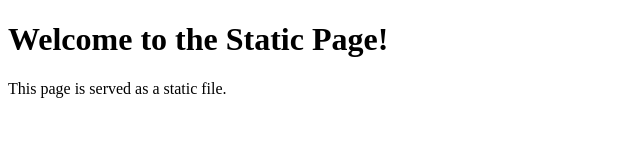
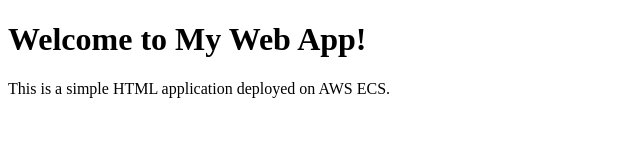
Before and after one commit to priyanthan10/test-ci-cd, a plain HTML site: page index.html in a window 1280 px wide. Shown: the whole page, without its empty margins (0-640 px from the left). Drawn offline with Linux system fonts and the light colour scheme.

Commit message:
html web app

```diff
--- a/public/index.html
+++ b/index.html
@@ -3,10 +3,10 @@
 <head>
     <meta charset="UTF-8">
     <meta name="viewport" content="width=device-width, initial-scale=1.0">
-    <title>Simple Web App</title>
+    <title>My Web App</title>
 </head>
 <body>
-    <h1>Welcome to the Static Page!</h1>
-    <p>This page is served as a static file.</p>
+    <h1>Welcome to My Web App!</h1>
+    <p>This is a simple HTML application deployed on AWS ECS.</p>
 </body>
 </html>
```
Also changed, not shown: app.js (deleted, +0 -16 lines), package.json (deleted, +0 -17 lines), .github/workflows/gitpush.yml, README.md (deleted), 3 other files.
